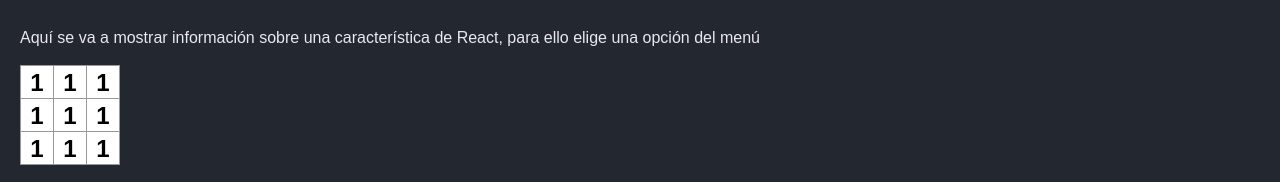
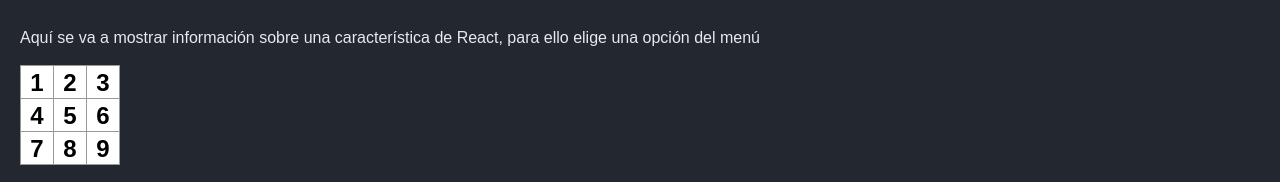
Before and after one commit to banderilla98/porfolio_juan_reactjs, a React (Vite) app: page / in a window 1280 px wide. Shown: the part 1864-2046 px from the top of the page. Built offline with nearby package versions, Linux system fonts and the light colour scheme.

Commit message:
agregando funcion con un handle click para testear clicks y mostrarlos en consola

```diff
--- a/src/components/TicTacToe/TicTacToe.jsx
+++ b/src/components/TicTacToe/TicTacToe.jsx
@@ -1,8 +1,13 @@
 import './TicTacToe.css'
 
 
-function Square(){
-  return (<button className='square'>1</button>);
+function Square({value}){
+
+  function clickAqui(){
+    console.log('clicked aqui');
+  }
+
+  return (<button className='square' onClick={clickAqui}>{value}</button>);
 }
 
 
@@ -10,21 +15,21 @@
   return (
     <>
       <div className="board-row">
-        <Square/>
-        <Square/>
-        <Square/>
+        <Square value='1'/>
+        <Square value='2'/>
+        <Square value='3'/>
       </div>
 
       <div className="board-row">
-        <Square/>
-        <Square/>
-        <Square/>
+        <Square value='4'/>
+        <Square value='5'/>
+        <Square value='6'/>
       </div>
 
       <div className="board-row">
-        <Square/>
-        <Square/>
-        <Square/>
+        <Square value='7'/>
+        <Square value='8'/>
+        <Square value='9'/>
       </div>
     </>
   );
```
